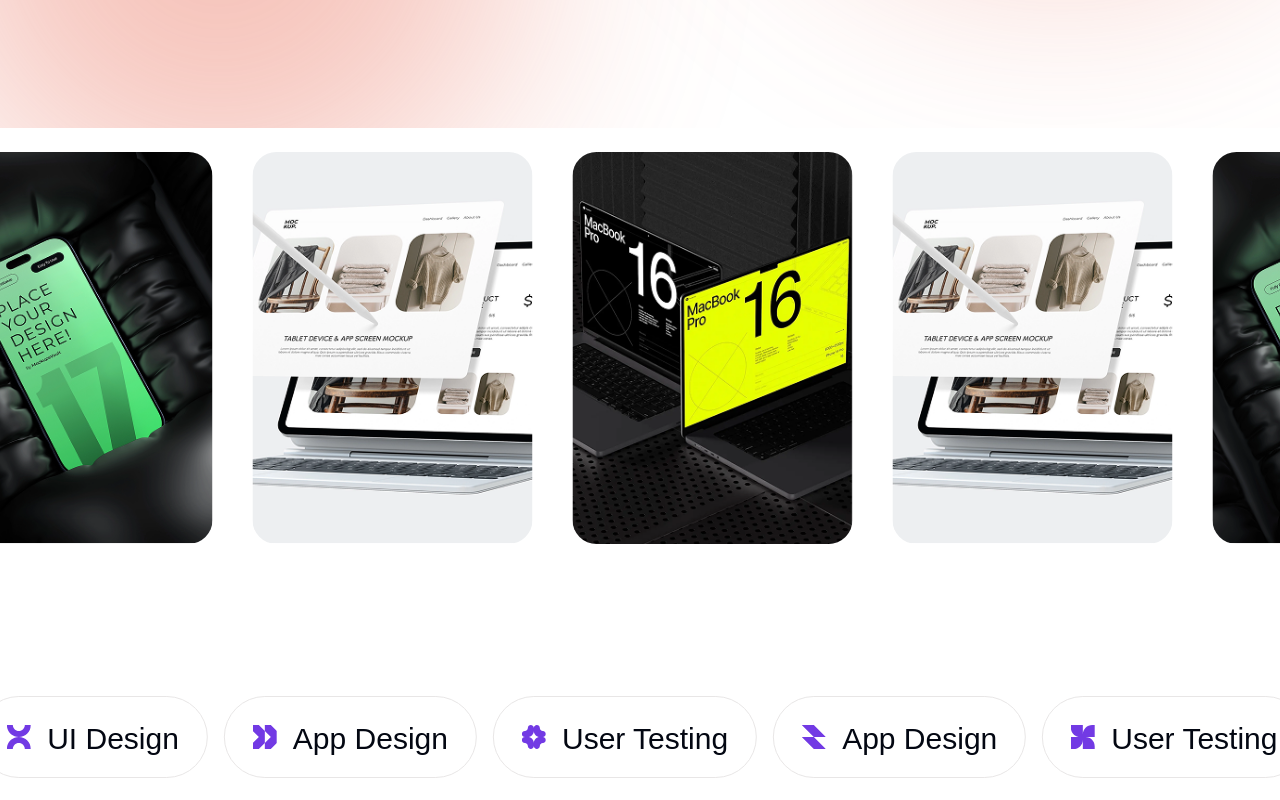
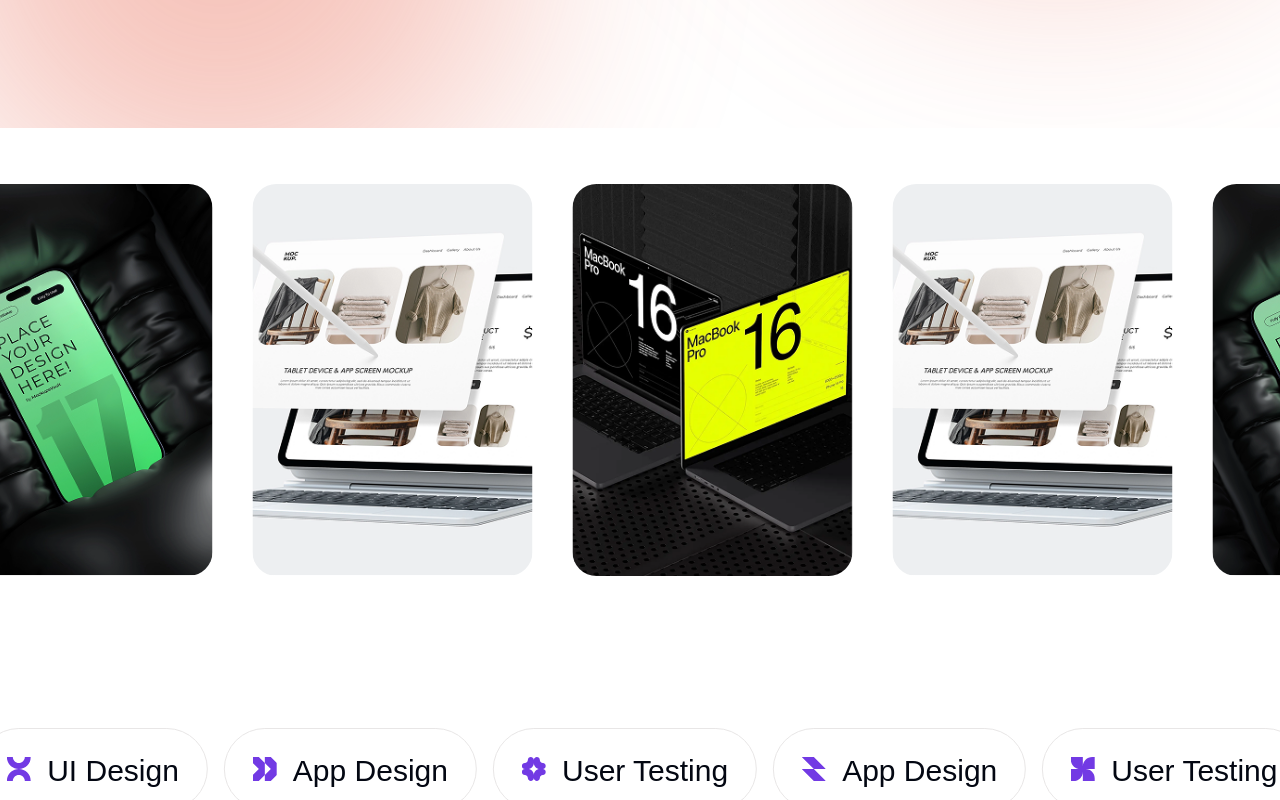
Before and after one commit to SparkStudio-Ltd/userlify, a Next.js app: page / in a window 1280 px wide. Shown: the part 556-1356 px from the top of the page. Built offline with nearby package versions, Linux system fonts and the light colour scheme; a web font is replaced by a local one.

Commit message:
fix: Add top padding to ImageSlider component for improved layout

```diff
--- a/src/components/sliders/ImageSlider.tsx
+++ b/src/components/sliders/ImageSlider.tsx
@@ -46,7 +46,7 @@
     }, [slides]);
 
     return (
-        <div className="overflow-hidden w-full">
+        <div className="overflow-hidden w-full pt-8">
             <div ref={sliderRef} className="flex gap-[40px]">
                 {slides.map((slide) => (
                     <div
```
